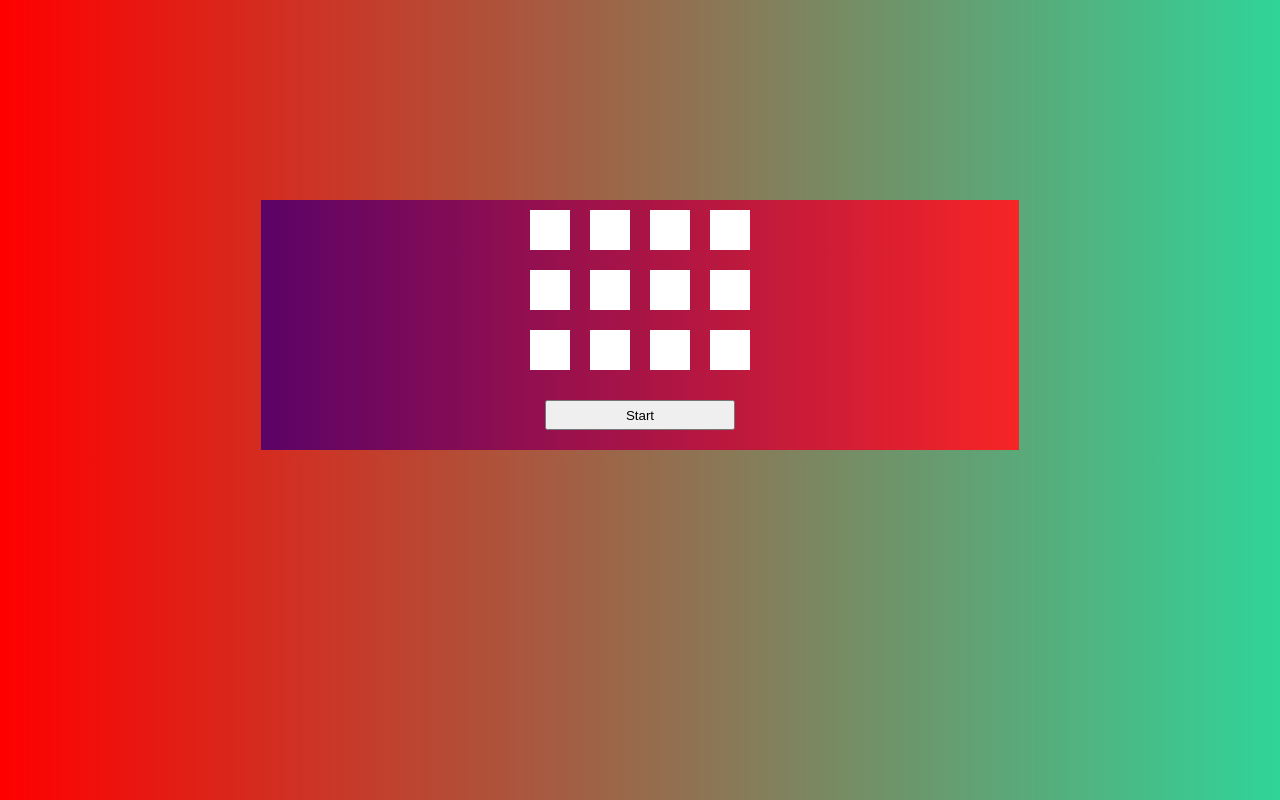
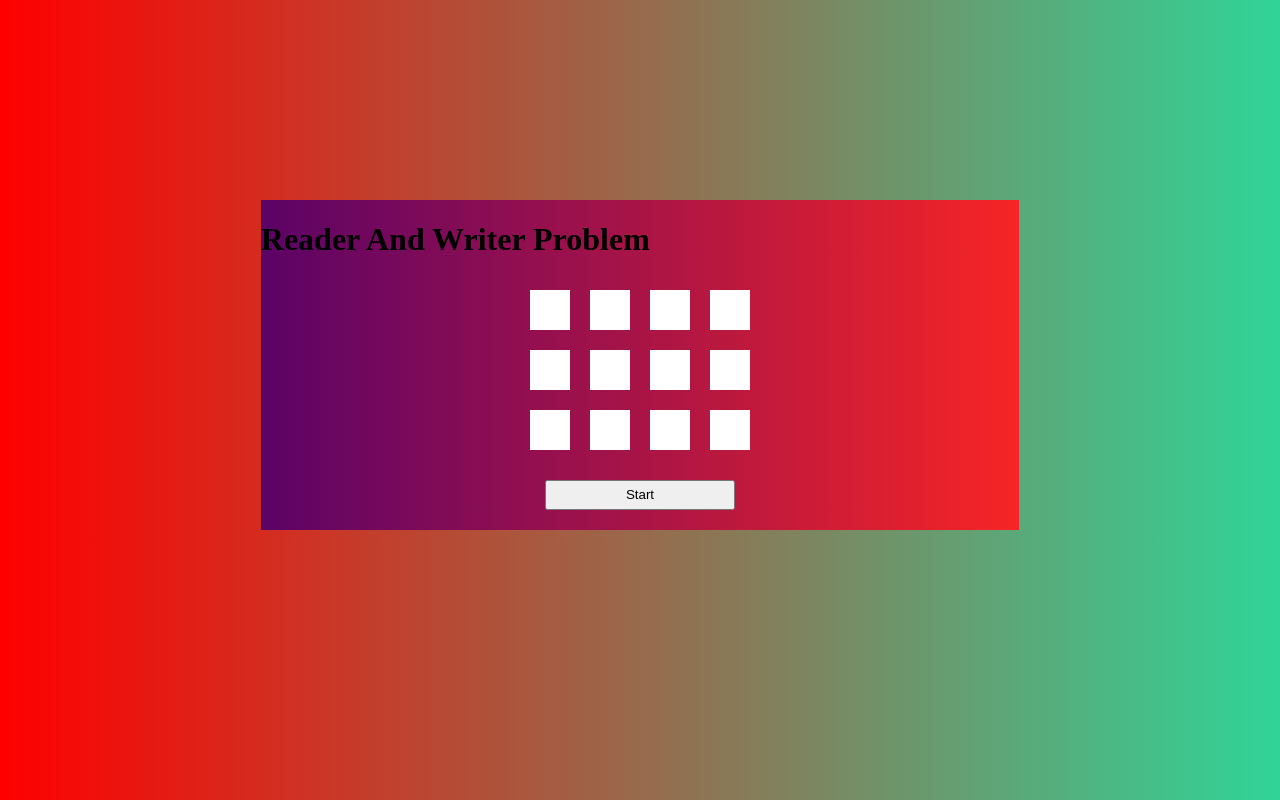
Before and after one commit to simran2281/Reader-Writer, a plain HTML site: page index.html in a window 1280 px wide. Drawn offline with Linux system fonts and the light colour scheme.

Commit message:
Update index.html

```diff
--- a/index.html
+++ b/index.html
@@ -8,6 +8,9 @@
 </head>
 <body>
     <div class="mainWindow" >
+        <div class="header">
+            <h1>Reader And Writer Problem</h1>
+        </div>
         <div class = "library">
             <div class = "row">
                 <div class = "seat">
```
